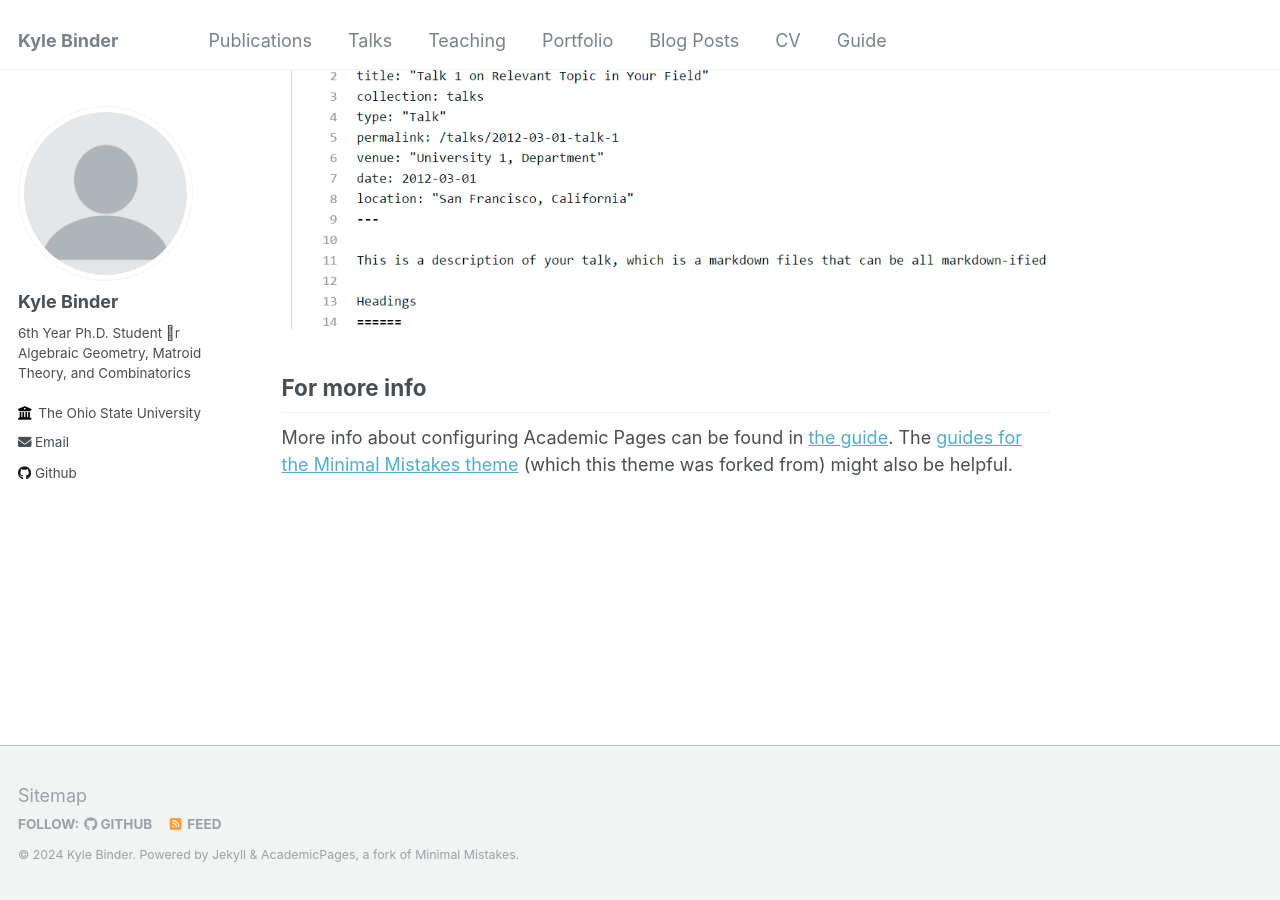
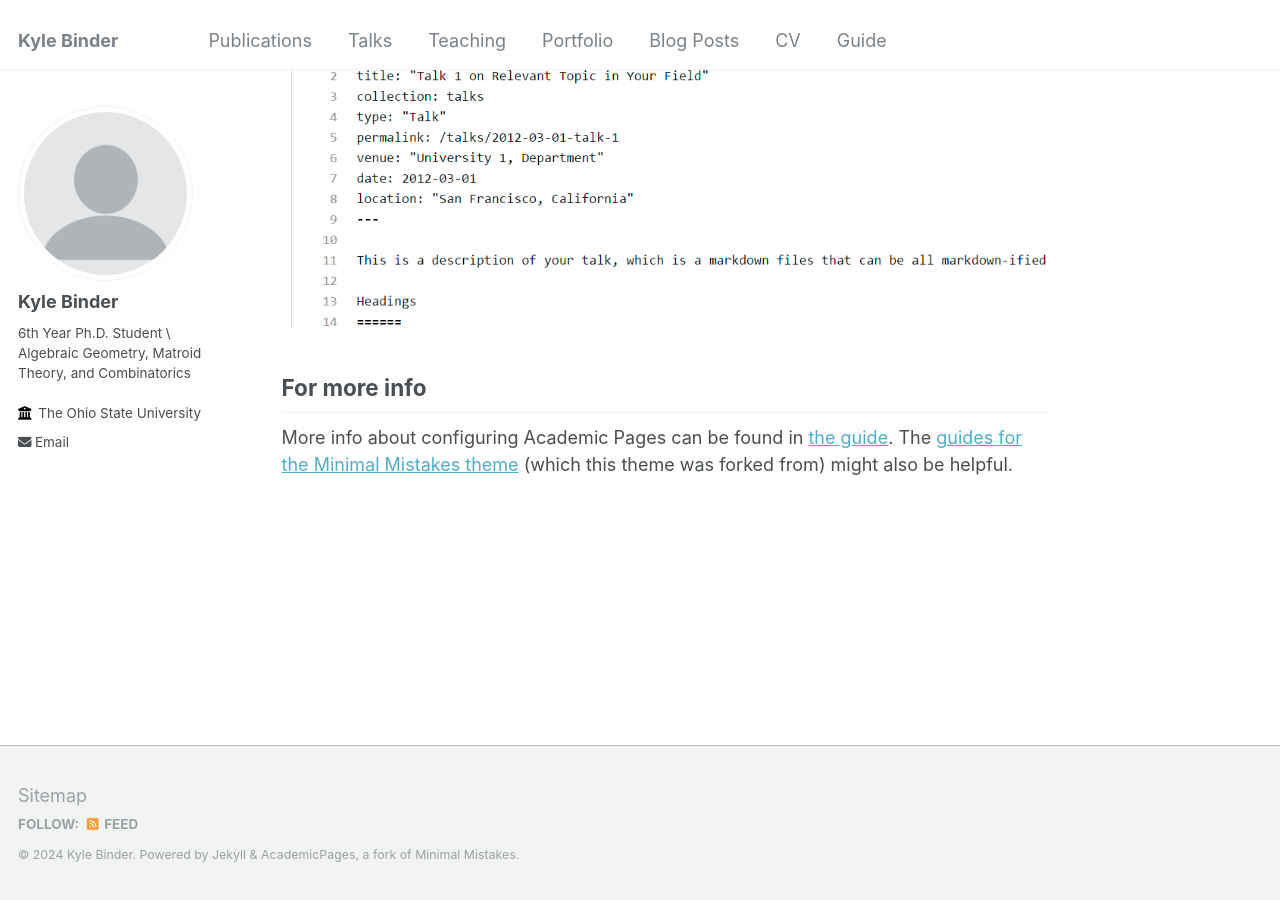
Before and after one commit to bindercommakyle/bindercommakyle.github.io, a Jekyll site: the page built from _pages/about.md, in a window 1280 px wide and 900 px high, scrolled down 2660 px. Built offline with Jekyll 4.4.1, drawn with Linux system fonts in a browser that asks for light colours.

Commit message:
Update _config.yml

```diff
--- a/_config.yml
+++ b/_config.yml
@@ -24,7 +24,7 @@ author:
   avatar           : "profile.png"
   name             : "Kyle Binder"
   pronouns         : # example: "she/her"
-  bio              : "6th Year Ph.D. Student \br Algebraic Geometry, Matroid Theory, and Combinatorics"
+  bio              : "6th Year Ph.D. Student \\ Algebraic Geometry, Matroid Theory, and Combinatorics"
   location         :
   employer         : "The Ohio State University"
   uri              : # URL
@@ -43,7 +43,7 @@ author:
   bitbucket        : # Username - Update with your username on the site
   codepen          : # Username
   dribbble         : # Username
-  github           : "academicpages"
+  github           : #"academicpages"
   kaggle           : # Username
   stackoverflow    : # User number or user number and name (i.e., use "1" or "1/jeff-atwood")
 
```
